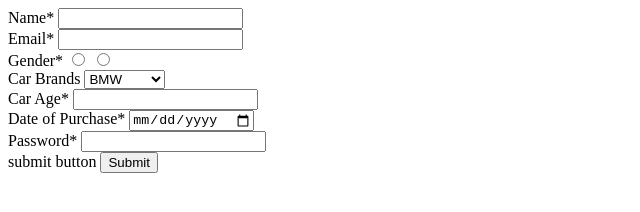
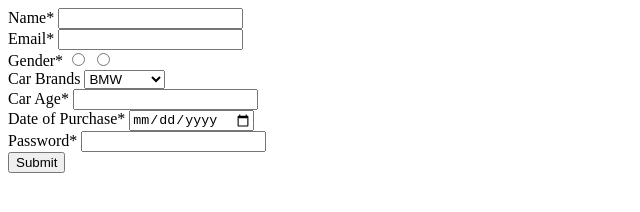
Before and after one commit to acciojob/car-insurance-form-Anitha3650, a website: page main.html in a window 1280 px wide. Shown: the whole page, without its empty margins (0-640 px from the left). Drawn offline with Linux system fonts and the light colour scheme.

Commit message:
created a submission

```diff
--- a/main.html
+++ b/main.html
@@ -43,7 +43,7 @@
 			<input type="password" id="password" required>
 		</div>
 		<div>
-			<label>submit button</label>
+<!-- 			<label>submit button</label> -->
 			<input type="submit">
 		</div>
 	</form>
```
